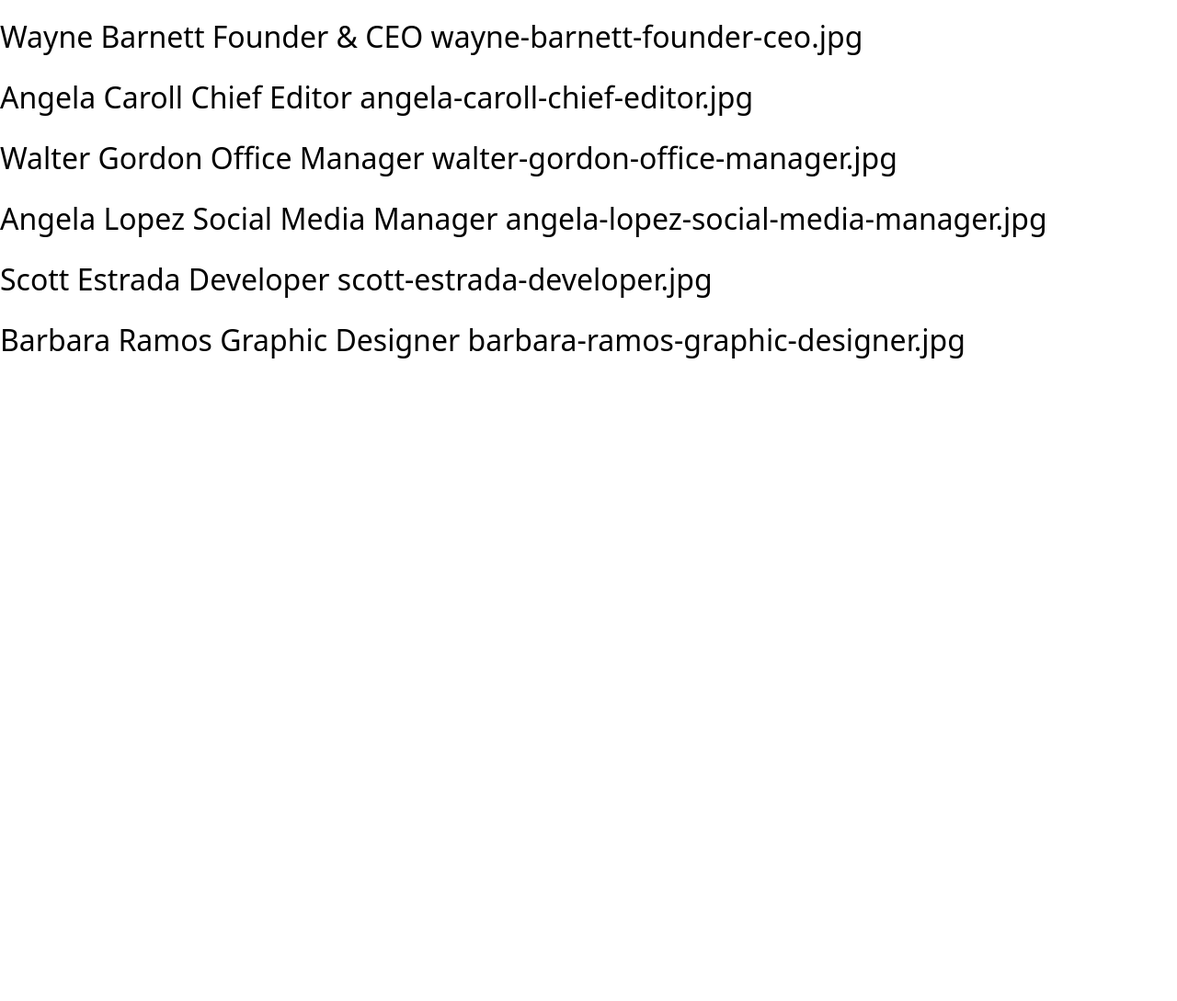
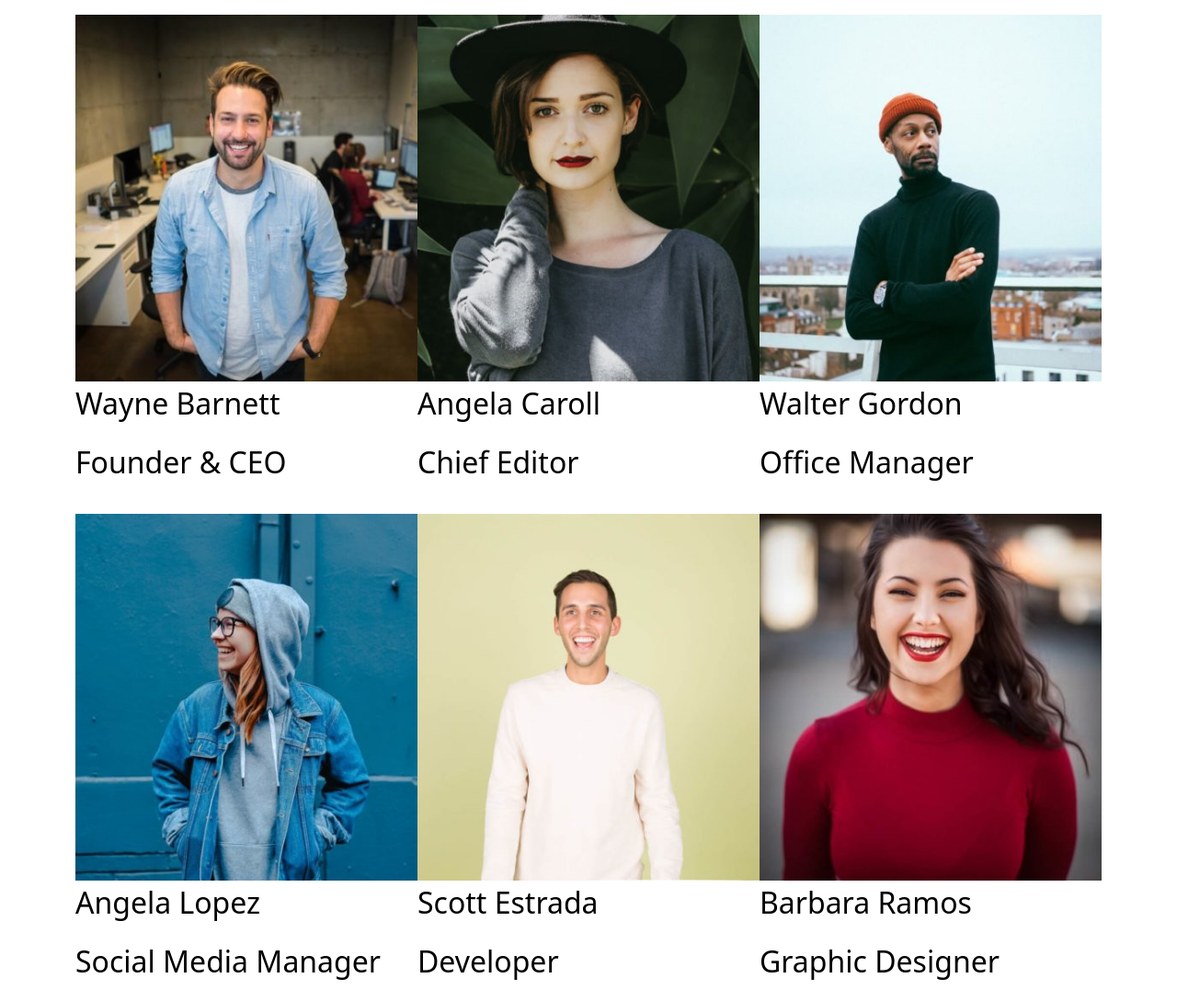
Before and after one commit to GrPaladino/js-our-team, a plain HTML site: page index.html in a window 1280 px wide. Shown: the whole page at 92% size. Before the commit the page ends 800 px from the top, so only its background shows below. Drawn offline with nearby package versions, Linux system fonts and the light colour scheme.

Commit message:
Feat: put img into html element

```diff
--- a/Js/team.js
+++ b/Js/team.js
@@ -43,8 +43,14 @@ for (let member of team) {
   const image = member.image;
   console.log("Nome: " + name, "Ruolo: " + role, "Immagine: " + image);
 
-  member = `<div class="card">${name}  ${role}  ${image}</div>`;
+  member = `<li class="col-4">
+  <div class="card">
+    <img src="./img/${image}" alt='${name}' />
+    <p>${name}</p>
+    <p>${role}</p>
+    </div>
+  </li>`;
   teamContainer.innerHTML += member;
+
+  console.log(member);
 }
-
-console.log(teamContainer);
--- a/css/style.css
+++ b/css/style.css
@@ -1,3 +1,10 @@
+.team {
+  display: flex;
+  justify-content: center;
+  align-items: center;
+  flex-wrap: wrap;
+}
+
 .card {
   /* width: 200px; */
   min-height: 50px;
@@ -6,3 +13,12 @@
   margin-top: 1rem;
   border: 0;
 }
+
+.img {
+  width: 50px;
+  height: 50px;
+}
+
+li {
+  list-style: none;
+}
--- a/index.html
+++ b/index.html
@@ -25,7 +25,11 @@
     <script type="text/javascript" src="./Js/team.js" defer></script>
   </head>
   <body>
-    <div class="team" id="team"></div>
+    <div class="container">
+      <div class="row">
+        <ul class="team" id="team"></ul>
+      </div>
+    </div>
 
     <!-- Link Bootstrap JS -->
     <script
```
